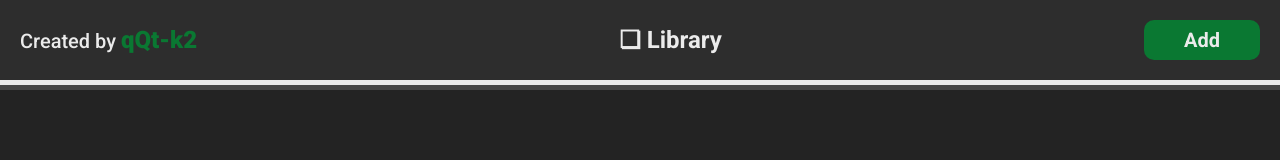
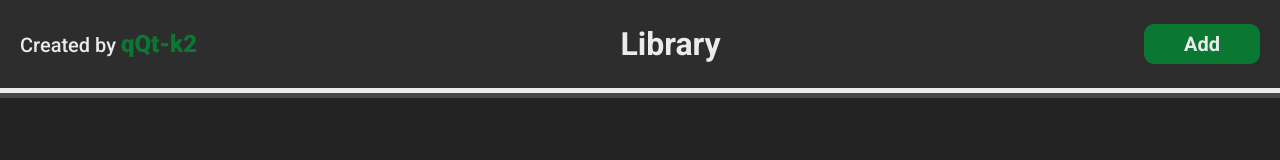
Before and after one commit to qQt-k2/odin-library, a plain HTML site: page index.html in a window 1280 px wide. Drawn offline with Linux system fonts and the light colour scheme.

Commit message:
Fixed some bugs with nav layout and book status

```diff
--- a/index.html
+++ b/index.html
@@ -23,7 +23,7 @@
             qQt-k2
           </a>
       </div>
-      <h1>&#10063; Library</h1>
+      <h1>Library</h1>
       <button class="add-button" id="add-button" type="button">Add</button>
     </nav>
   </header>
--- a/script/library-functions.js
+++ b/script/library-functions.js
@@ -31,7 +31,7 @@ function displayLibrary() {
 
     const cardReadStatus= document.createElement("div");
     cardReadStatus.classList.add("card__read-status");
-    cardReadStatus.textContent = `Status: ${book.isRead || "None"}`;
+    cardReadStatus.textContent = `Status: ${book.readStatus || "None"}`;
 
     const cardRemove = document.createElement("button");
     cardRemove.classList.add("card__button");
--- a/style/style.css
+++ b/style/style.css
@@ -23,10 +23,15 @@ body {
   display: flex;
   justify-content: space-between;
   align-items: center;
+  gap: 20px;
   padding: 20px;
   background: rgb(45, 45, 45);
   border-bottom: 5px solid var(--light-color);
   box-shadow: 0 5px var(--grey-color);
+
+  h1 {
+    font-size: 2rem;
+  }
 
   div {
     font-size: 1.25rem;
```
